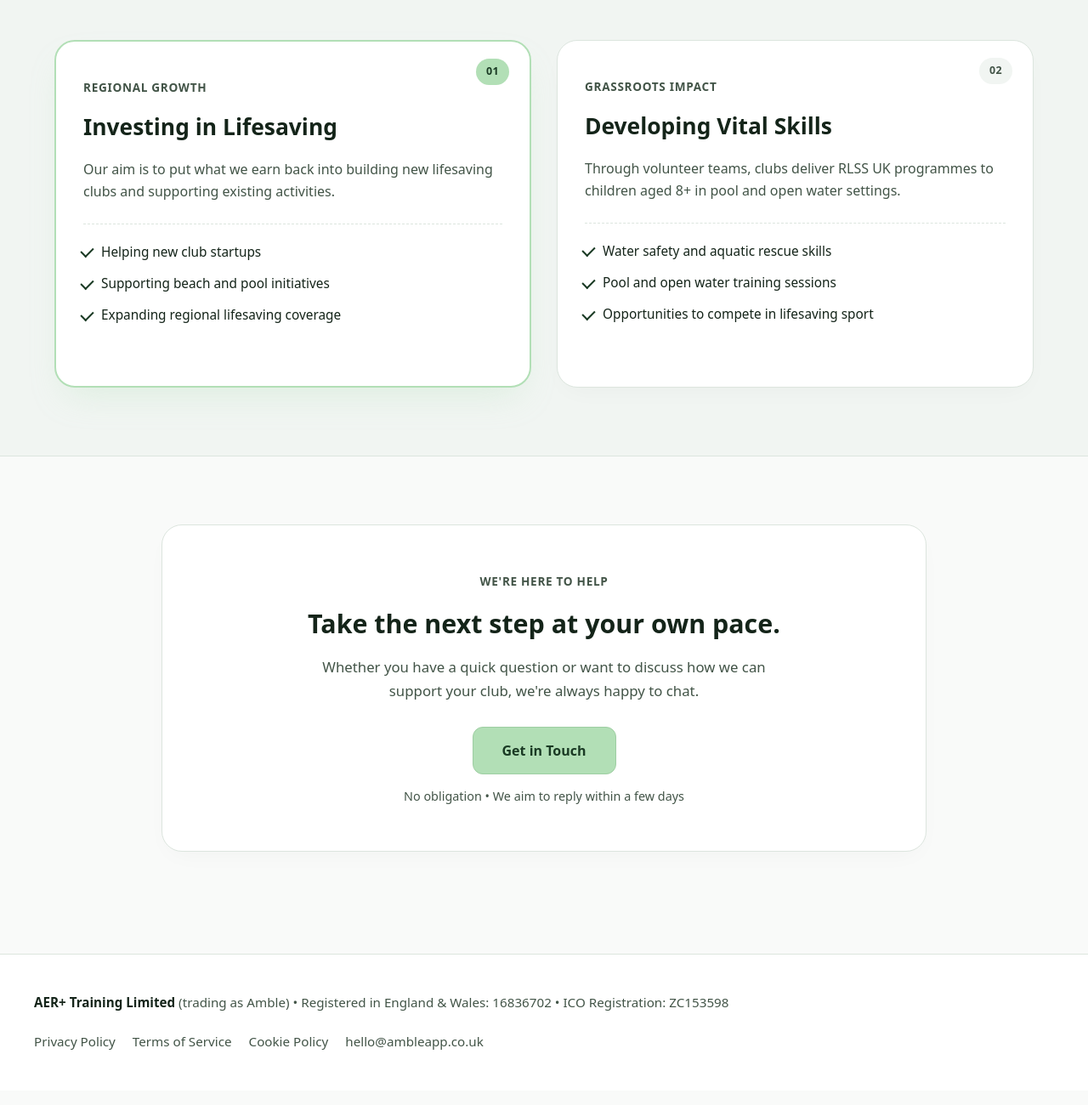
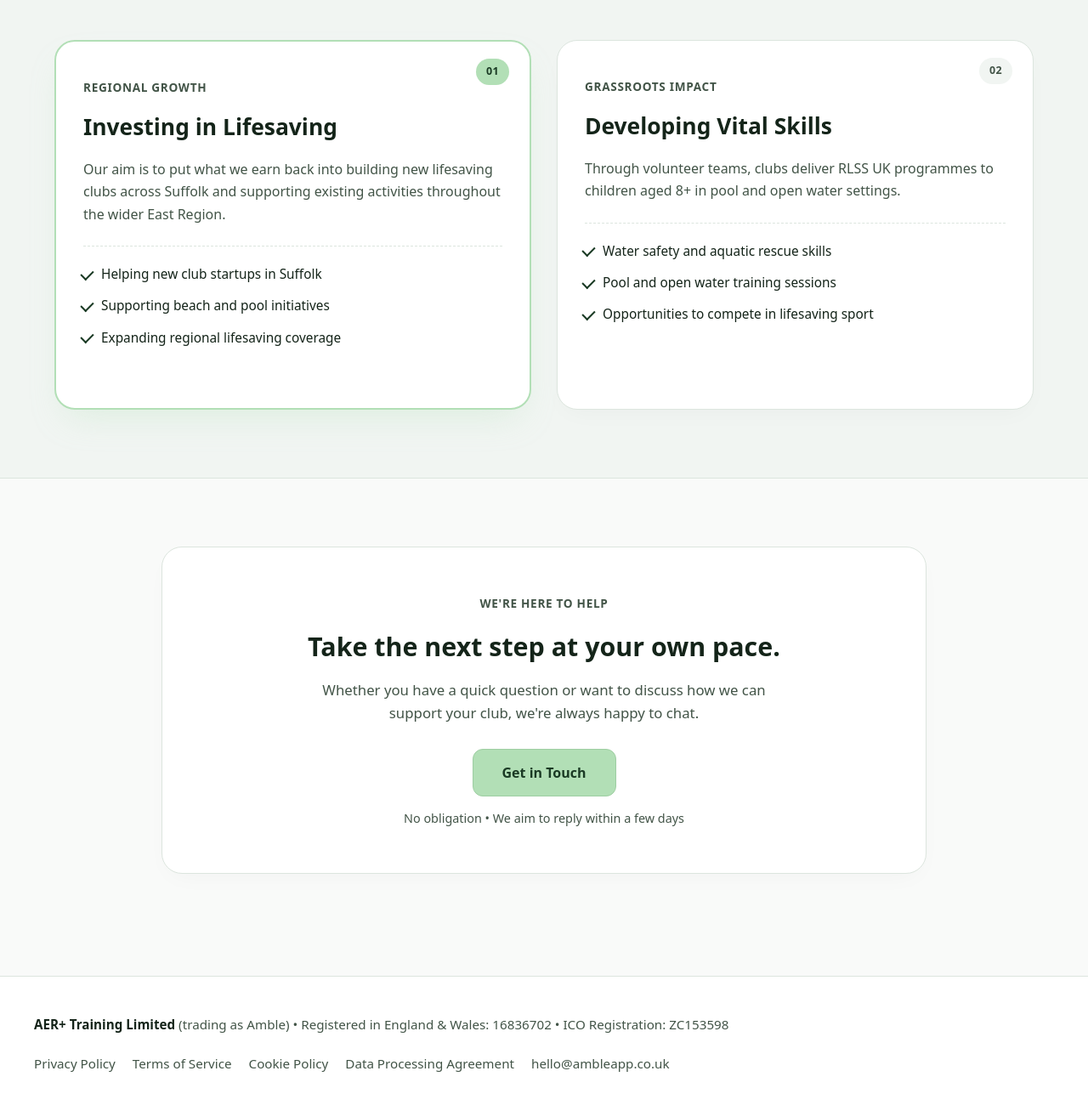
Before and after one commit to Aertraining/aerplus-site, a plain HTML site: page index.html in a window 1280 px wide. Shown: the part 1524-2824 px from the top of the page at 85% size. Drawn offline with Linux system fonts and the light colour scheme.

Commit message:
Update index.html

```diff
--- a/index.html
+++ b/index.html
@@ -594,9 +594,9 @@
                         <div>
                             <span class="card-tag">Regional Growth</span>
                             <h3>Investing in Lifesaving</h3>
-                            <p>Our aim is to put what we earn back into building new lifesaving clubs and supporting existing activities.</p>
+                            <p>Our aim is to put what we earn back into building new lifesaving clubs across Suffolk and supporting existing activities throughout the wider East Region.</p>
                             <ul class="features-list">
-                                <li>Helping new club startups</li>
+                                <li>Helping new club startups in Suffolk</li>
                                 <li>Supporting beach and pool initiatives</li>
                                 <li>Expanding regional lifesaving coverage</li>
                             </ul>
@@ -772,6 +772,7 @@
             <p>Amble uses a limited number of cookies and similar technologies necessary for user authentication, session management, and security functions.</p>
         </div>
     </div>
+
     <!-- Data Processing Agreement Subpage -->
     <div id="dpa-view" class="subpage">
         <a href="#" class="back-btn" onclick="switchView('home'); return false;">← Back to Home</a>
@@ -840,6 +841,7 @@
                 <li><a href="#privacy" onclick="switchView('privacy'); return false;">Privacy Policy</a></li>
                 <li><a href="#terms" onclick="switchView('terms'); return false;">Terms of Service</a></li>
                 <li><a href="#cookies" onclick="switchView('cookies'); return false;">Cookie Policy</a></li>
+                <li><a href="#dpa" onclick="switchView('dpa'); return false;">Data Processing Agreement</a></li>
                 <li><a href="mailto:hello@ambleapp.co.uk">hello@ambleapp.co.uk</a></li>
             </ul>
         </div>
@@ -853,7 +855,7 @@
             if (viewName === 'home') {
                 homeView.style.display = 'block';
                 subpages.forEach(el => el.classList.remove('active'));
-                if (updateHash && window.location.hash && ['#privacy', '#terms', '#cookies'].includes(window.location.hash)) {
+                if (updateHash && window.location.hash && ['#privacy', '#terms', '#cookies', '#dpa'].includes(window.location.hash)) {
                     history.pushState(null, '', window.location.pathname);
                 }
             } else {
@@ -872,7 +874,7 @@
 
         function handleHashRoute() {
             const hash = window.location.hash.replace('#', '');
-            if (['privacy', 'terms', 'cookies'].includes(hash)) {
+            if (['privacy', 'terms', 'cookies', 'dpa'].includes(hash)) {
                 switchView(hash, false);
             } else {
                 switchView('home', false);
```
